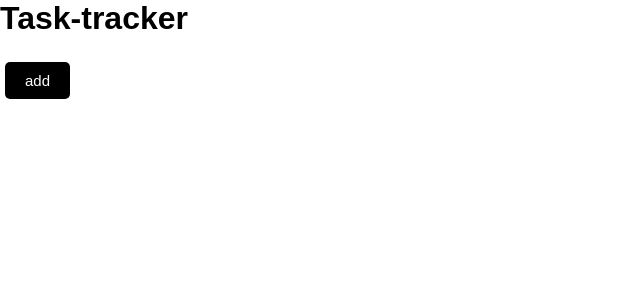
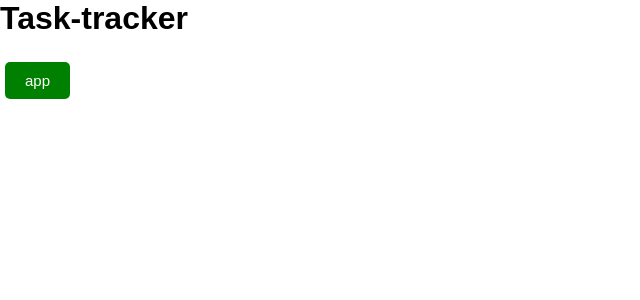
Before and after one commit to ksagar03/task-tracker, a React (Create React App) app: page / in a window 1280 px wide. Shown: the top 300 px of the page, without its empty margins (0-640 px from the left). Built offline with nearby package versions, Linux system fonts and the light colour scheme.

Commit message:
added new component button.js

```diff
--- /dev/null
+++ b/src/components/Button.js
@@ -0,0 +1,16 @@
+import PropTypes  from "prop-types"
+
+const Button = ({onclick,color ,text}) => {
+  return <button onClick={onclick} style={{backgroundColor:color}} className="btn">{text}</button>
+}
+Button.defaultProps ={
+    color:'blue'
+}
+
+Button.prototype={
+    text: PropTypes.string.isRequired,
+    color: PropTypes.string,
+    onclick: PropTypes.func
+
+}
+export default Button
--- a/src/components/Header.js
+++ b/src/components/Header.js
@@ -1,12 +1,16 @@
 
 // rafce-> is a snipets which is used to create a function
 import PropTypes from "prop-types";
-
+import Button from "./Button";
 const Header = ({title}) => {
+  const onClick =() =>{
+    return console.log("onclick function is working")
+  }
   return (
     <header>
       <h1 className="header">{title}</h1>
-      <button className="btn">add</button>
+
+      <Button onclick={onClick} color="green" text="app" />
     </header>
   )
 }
```
